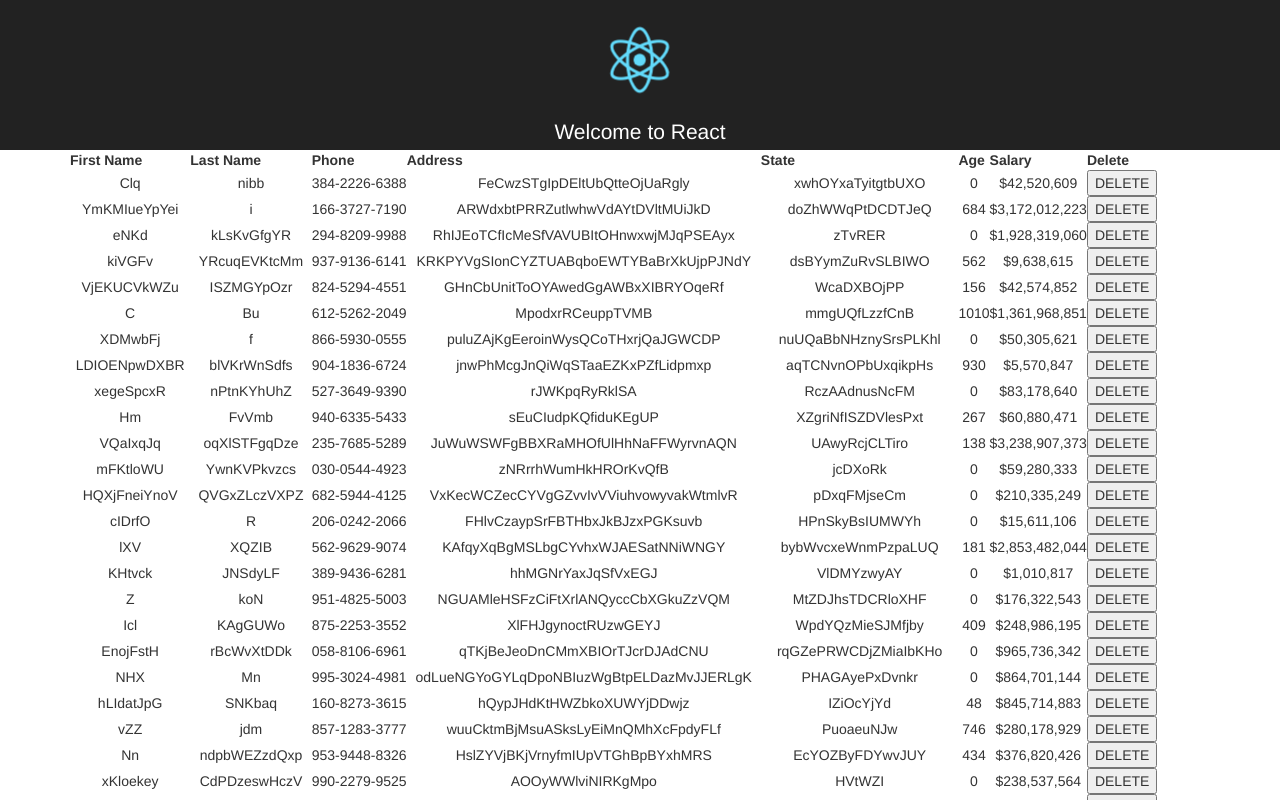
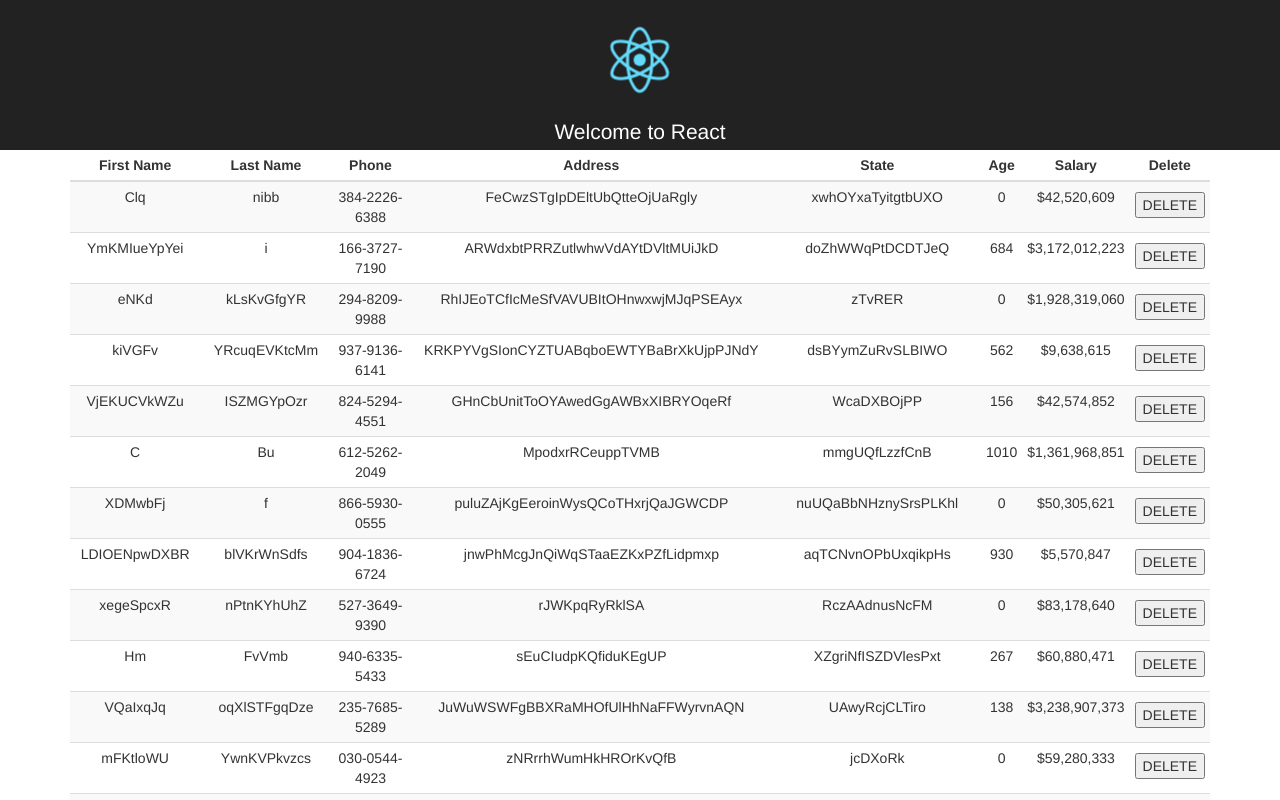
Before and after one commit to schoenfelde/streamlining-ui, a React (Create React App) app: page / in a window 1280 px wide. Shown: the top 800 px of the page. Built offline with nearby package versions, Linux system fonts and the light colour scheme.

Commit message:
added in some styling and css and made some comments

```diff
--- a/src/App.css
+++ b/src/App.css
@@ -26,3 +26,7 @@
   from { transform: rotate(0deg); }
   to { transform: rotate(360deg); }
 }
+
+.setTableComponet {
+  margin-top: 5px;
+}
--- a/src/App.js
+++ b/src/App.js
@@ -13,6 +13,7 @@ class App extends Component {
   }
 
   headers() {
+    // TODO maybe seperate the headers from the autoGenerated information....
     let that = this
     let headers = [{
       name: "First Name",
@@ -67,7 +68,7 @@ class App extends Component {
           that.state.objs.splice(index, 1)
           that.setState(that.state)
         }
-        return <button onClick={() => deleteTheObject()}>DELETE</button>
+        return <button className="setTableComponet" onClick={() => deleteTheObject()}>DELETE</button>
       }
     }]
     return headers
@@ -82,6 +83,7 @@ class App extends Component {
 
   render() {
     // SHOW how to make the table into a sortable table with the headers
+    // SHOW how to add in component elements to change the size of the cell in the table
     return (
       <div className="App">
         <header className="App-header">
--- a/src/components/Table.js
+++ b/src/components/Table.js
@@ -6,6 +6,7 @@ import RowData from './RowData'
  *
  * @param {Data} props.data
  * @param {Header} props.headers
+ * @param {headerType} props.headerType
  */
 const Table = function (props) {
     let headers = props.headers.map(h => h.name)
@@ -17,8 +18,8 @@ const Table = function (props) {
         }
     })
     return (
-        <table>
-            <TableHeader data={headers} />
+        <table className="table table-striped table-condensed">
+            <TableHeader data={headers} type={props.headerType} />
             <tbody>
                 <RowData data={props.data} fields={colFields} id={props.id} />
             </tbody>
--- a/src/components/TableHeader.js
+++ b/src/components/TableHeader.js
@@ -2,7 +2,8 @@ import React from 'react'
 
 
 const TableHeader = function (props) {
-    let headers = props.data.map(h => <th key={h}>{h}</th>)
+    let typeClass = props.headerType || "center"
+    let headers = props.data.map(h => <th style={{textAlign: typeClass}} key={h}>{h}</th>)
     return (
         <thead>
             <tr>{headers}</tr>
```
